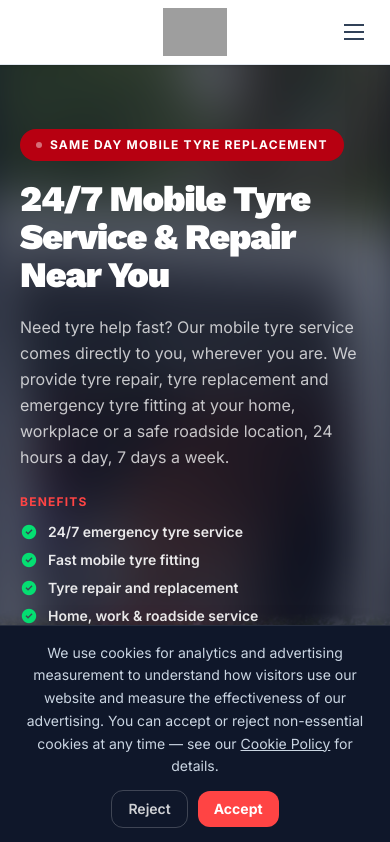
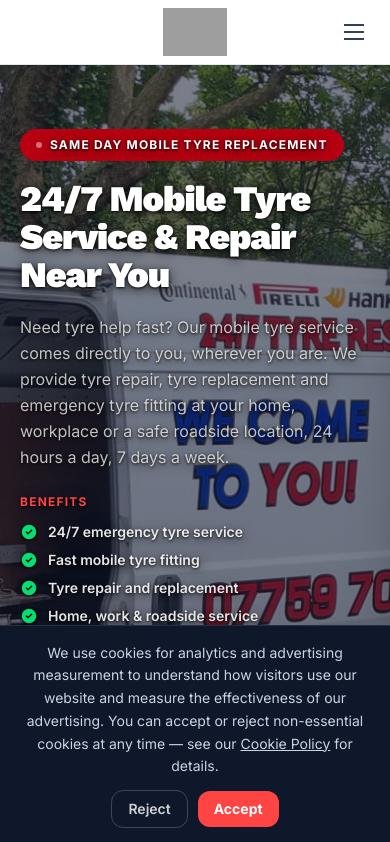
Before and after one commit to numan-ali-one-stop/new-one-stop-mobile-tyes, a Next.js app: page / in a window 390 px wide. Shown: the top 842 px of the page. Built offline with nearby package versions, Linux system fonts and the light colour scheme; grey boxes are pictures that could not be loaded.

Commit message:
Corrected the hero section background image

```diff
--- a/components/HeroSlider.tsx
+++ b/components/HeroSlider.tsx
@@ -53,7 +53,7 @@ export default function HeroSlider() {
 
       {/* ── CONTENT ── */}
       <div
-        className="relative z-10 flex flex-col justify-center px-5 sm:px-10 lg:px-16 xl:px-24 pt-16 pb-16"
+        className="relative z-10 flex flex-col justify-center px-5 sm:px-10 lg:px-16 xl:px-24 pt-16 pb-16 [text-shadow:0_1px_3px_rgba(0,0,0,0.9),0_2px_12px_rgba(0,0,0,0.7)] lg:[text-shadow:none]"
         style={{ minHeight: 'clamp(600px, 90svh, 820px)' }}
       >
         <div className="w-full max-w-2xl">
@@ -150,7 +150,7 @@ function SlideBg({ image, priority }: { image: string; priority?: boolean }) {
       {/* Blurred copy fills the background so the main photo isn't zoomed */}
       {/* eslint-disable-next-line @next/next/no-img-element */}
       <img
-        className="absolute inset-0 w-full h-full object-cover blur-xl scale-110"
+        className="hidden lg:block absolute inset-0 w-full h-full object-cover blur-xl scale-110"
         src={image}
         alt=""
         aria-hidden="true"
@@ -158,7 +158,7 @@ function SlideBg({ image, priority }: { image: string; priority?: boolean }) {
       />
       {/* eslint-disable-next-line @next/next/no-img-element */}
       <img
-        className="kb absolute inset-x-0 top-[calc(50%-37.5vw)] w-full aspect-[4/3] object-cover [mask-image:linear-gradient(to_bottom,transparent,black_15%,black_85%,transparent)] lg:left-auto lg:right-0 lg:top-0 lg:h-full lg:w-auto lg:[mask-image:linear-gradient(to_right,transparent,black_25%)]"
+        className="kb absolute inset-0 w-full h-full object-cover object-[65%_center] lg:left-auto lg:right-0 lg:top-0 lg:h-full lg:w-auto lg:aspect-[4/3] lg:[mask-image:linear-gradient(to_right,transparent,black_25%)]"
         src={image}
         alt=""
         aria-hidden="true"
@@ -168,7 +168,7 @@ function SlideBg({ image, priority }: { image: string; priority?: boolean }) {
         {...(priority ? { fetchPriority: 'high' as const } : { loading: 'lazy' as const })}
       />
       {/* Mobile: even dark overlay so the text stays readable over the photo */}
-      <div className="absolute inset-0 bg-[#0f172a]/60 lg:hidden" />
+      <div className="absolute inset-0 bg-[#0f172a]/55 lg:hidden" />
       {/* Desktop gradient: strong left for text, fades right */}
       <div className="hidden lg:block absolute inset-0 bg-gradient-to-r from-[#0f172a] via-[#0f172a]/85 to-[#0f172a]/35" />
       {/* Bottom fade for controls readability */}
```
